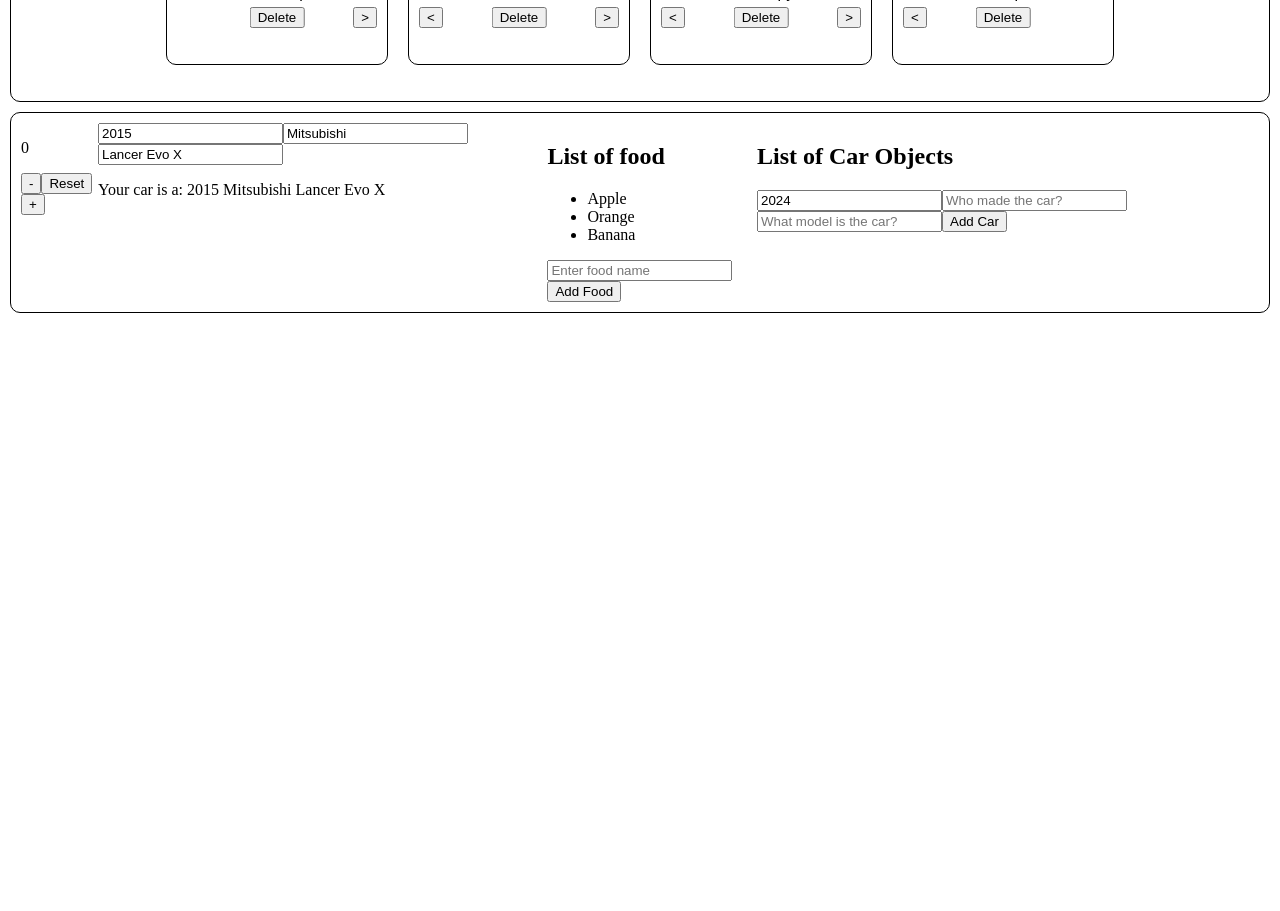
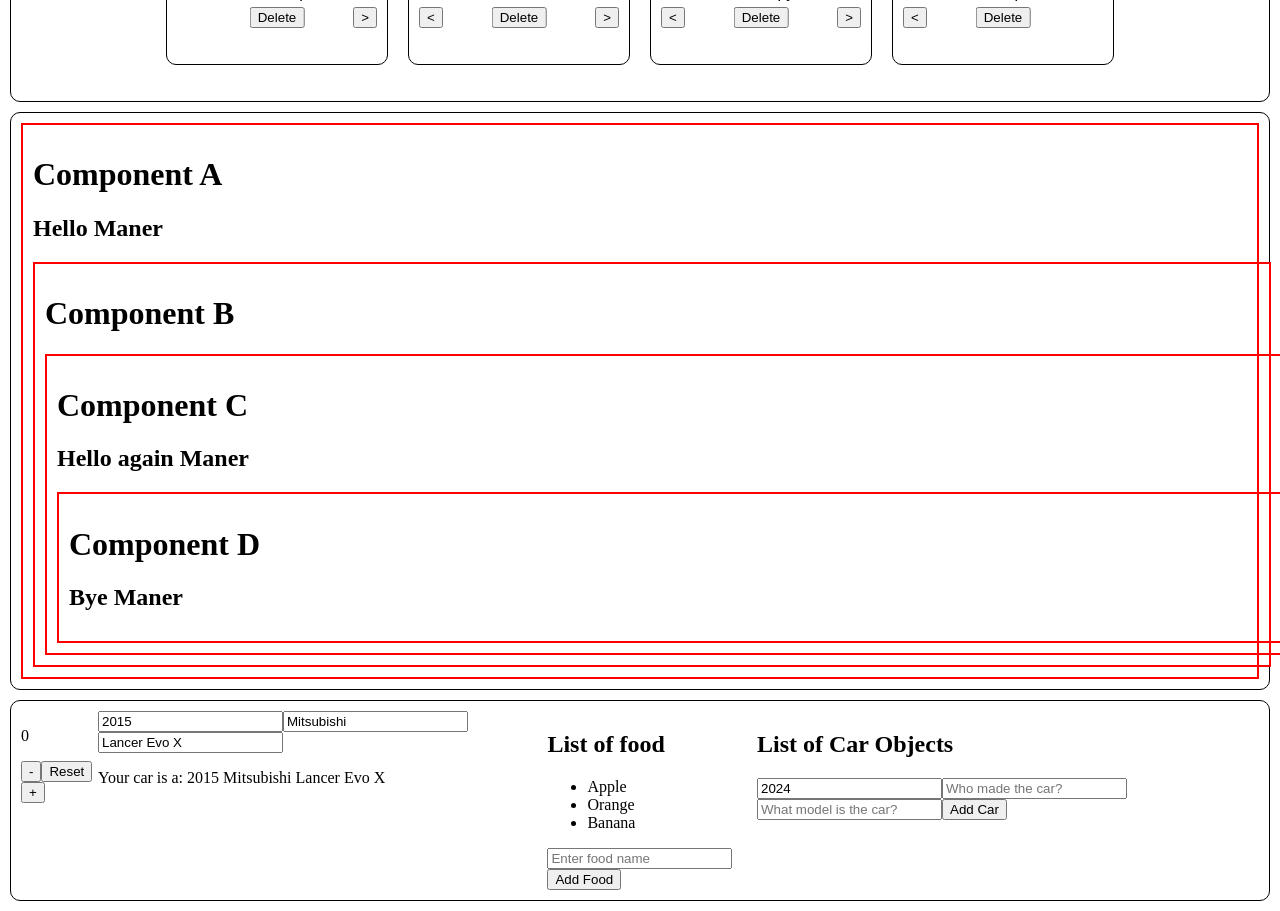
Before and after one commit to MnFCosta/ReactEstudo, a React (Vite) app in the folder my-react-app/: page / in a window 1280 px wide. Shown: the part 1720-2631 px from the top of the page. Before the commit the page ends 2043 px from the top, so only its background shows below. Built offline with nearby package versions, Linux system fonts and the light colour scheme.

Commit message:
useContext() hook

```diff
--- a/my-react-app/src/App.jsx
+++ b/my-react-app/src/App.jsx
@@ -20,6 +20,7 @@ import Routine from './Routine.jsx'
 import UseEffectHook from './UseEffectHook.jsx'
 import UseEffectWindow from './UseEffectWindow.jsx'
 import DigitalClock from './DigitalClock.jsx'
+import UseContextA from './UseContextA.jsx'
 
 function App() {
     const fruits = [
@@ -51,6 +52,9 @@ function App() {
           <Routine/>
         </div>
         <div className="container">
+          <UseContextA/>
+        </div>
+        <div className="container">
           <Counter/>
           <StateObjects/>
           <StateArrays/>
--- /dev/null
+++ b/my-react-app/src/UseContextA.jsx
@@ -0,0 +1,19 @@
+import React, { useState, createContext } from "react"
+import UseContextB from "./UseContextB"
+
+export const UserContext = createContext();
+
+function UseContextA(){
+    const [user, setUser] = useState('Maner')
+    return(
+        <div className="box">
+            <h1>Component A</h1>
+            <h2>{ `Hello ${user}`}</h2>
+            <UserContext.Provider value={user}>
+                <UseContextB/>
+            </UserContext.Provider>
+        </div>
+    )
+}
+
+export default UseContextA
--- /dev/null
+++ b/my-react-app/src/UseContextB.jsx
@@ -0,0 +1,12 @@
+import UseContextC from "./UseContextC"
+
+function UseContextB(){
+    return(
+        <div className="box">
+            <h1>Component B</h1>
+            <UseContextC/>
+        </div>
+    )
+}
+
+export default UseContextB
--- /dev/null
+++ b/my-react-app/src/UseContextC.jsx
@@ -0,0 +1,19 @@
+import React, {useContext} from "react"
+import { UserContext } from "./UseContextA"
+import UseContextD from "./UseContextD"
+
+
+function UseContextC(){
+
+    const user = useContext(UserContext)
+
+    return(
+        <div className="box">
+            <h1>Component C</h1>
+            <h2>{`Hello again ${user}`}</h2>
+            <UseContextD/>
+        </div>
+    )
+}
+
+export default UseContextC
--- /dev/null
+++ b/my-react-app/src/UseContextD.jsx
@@ -0,0 +1,16 @@
+import React, {useContext} from "react"
+import { UserContext } from "./UseContextA"
+
+function UseContextD(){
+
+    const user = useContext(UserContext);
+
+    return(
+        <div className="box">
+            <h1>Component D</h1>
+            <h2>{`Bye ${user}`}</h2>
+        </div>
+    )
+}
+
+export default UseContextD
--- a/my-react-app/src/index.css
+++ b/my-react-app/src/index.css
@@ -223,3 +223,9 @@ input[type="color"]{
     border-radius: 10px;
     border: 1px solid white;
 }
+
+.box{
+    border: 2px solid red;
+    width: 100%;
+    padding: 10px;
+}
```
